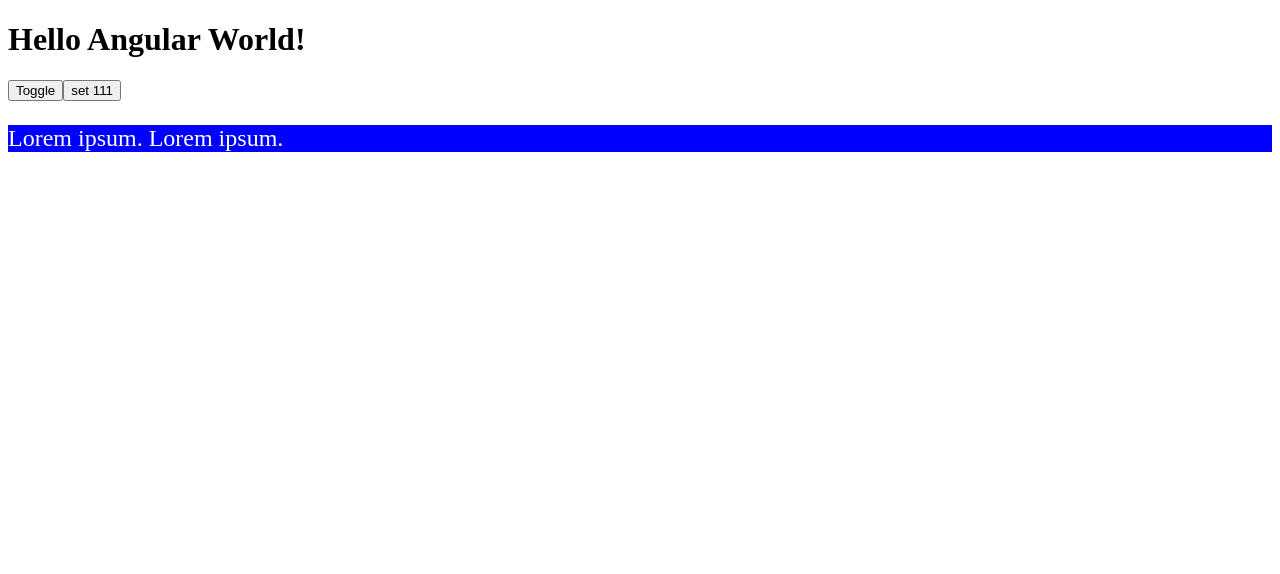
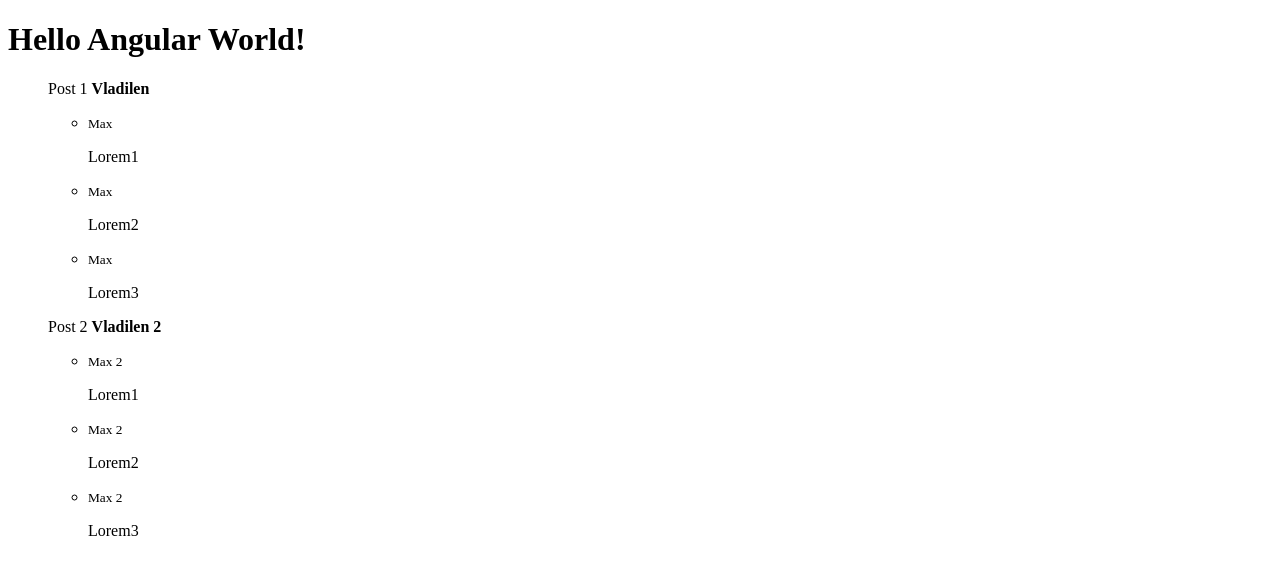
Before and after one commit to jwkig/udemy-angular, an Angular app in the folder Unit_02/angular-basics/: page / in a window 1280 px wide. Shown: the top 574 px of the page. Built offline with nearby package versions, Linux system fonts and the light colour scheme.

Commit message:
Unit_02 lesson 19

```diff
--- a/Unit_02/angular-basics/src/app/app.component.html
+++ b/Unit_02/angular-basics/src/app/app.component.html
@@ -1,10 +1,15 @@
 <h1>Hello Angular World!</h1>
 
-<button (click)="toggle = !toggle">Toggle</button>
-<button (click)="toggle=null">set 111</button>
-
-<div [ngSwitch]="toggle">
-  <p *ngSwitchCase="true" class="red">Lorem ipsum.</p>
-  <p *ngSwitchCase="false" class="blue">Lorem ipsum. Lorem ipsum.</p>
-  <p *ngSwitchDefault>Lorem ipsum.</p>
-</div>
+<ul style="list-style: none">
+  <li *ngFor="let post of objs">
+    <p>{{post.title}} <b>{{post.author}}</b></p>
+    <ul>
+      <li *ngFor="let comment of post.comments">
+        <div>
+          <small>{{comment.name}}</small>
+          <p>{{comment.text}}</p>
+        </div>
+      </li>
+    </ul>
+  </li>
+</ul>
--- a/Unit_02/angular-basics/src/app/app.component.ts
+++ b/Unit_02/angular-basics/src/app/app.component.ts
@@ -6,6 +6,19 @@
   styleUrls: ['./app.component.scss']
 })
 export class AppComponent {
+  arr: number[] = [1,1,3,5,8,13];
 
-  toggle: any = false;
+  objs = [
+    {title: 'Post 1', author: 'Vladilen', comments: [
+        {name: 'Max', text:'Lorem1'},
+        {name: 'Max', text:'Lorem2'},
+        {name: 'Max', text:'Lorem3'},
+      ]},
+    {title: 'Post 2', author: 'Vladilen 2', comments: [
+        {name: 'Max 2', text:'Lorem1'},
+        {name: 'Max 2', text:'Lorem2'},
+        {name: 'Max 2', text:'Lorem3'},
+      ]}
+
+  ]
 }
```
